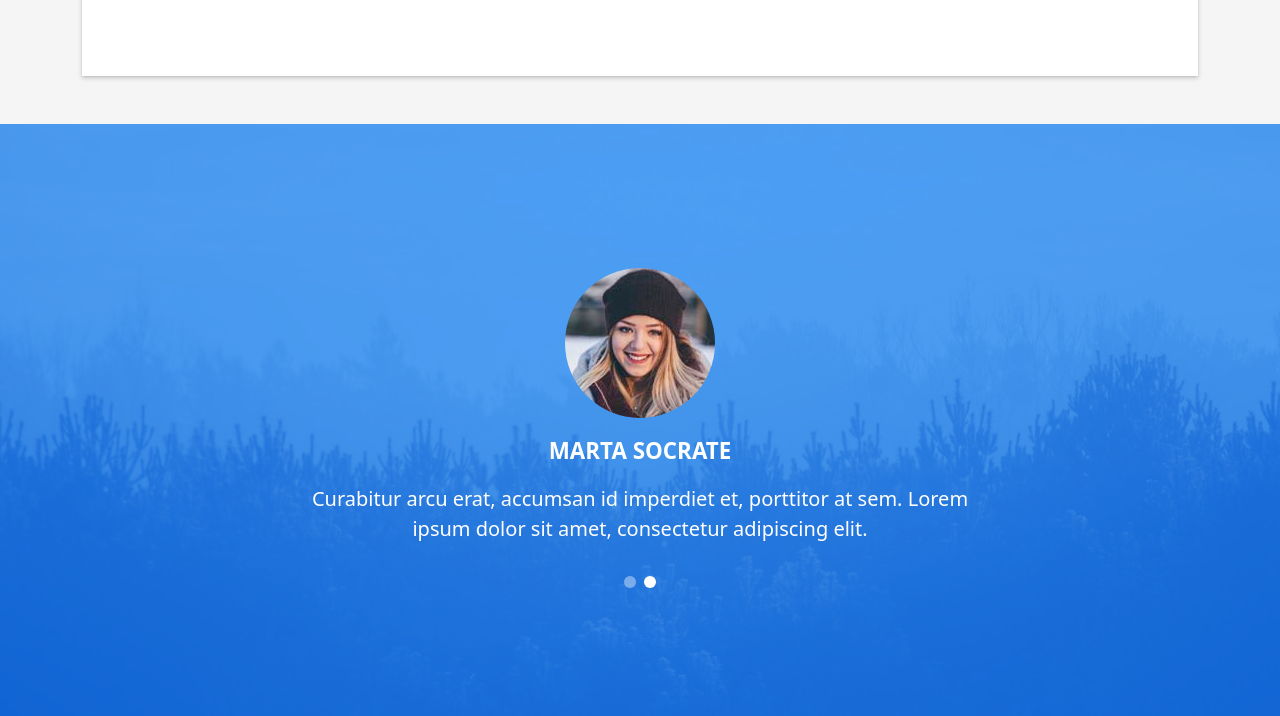
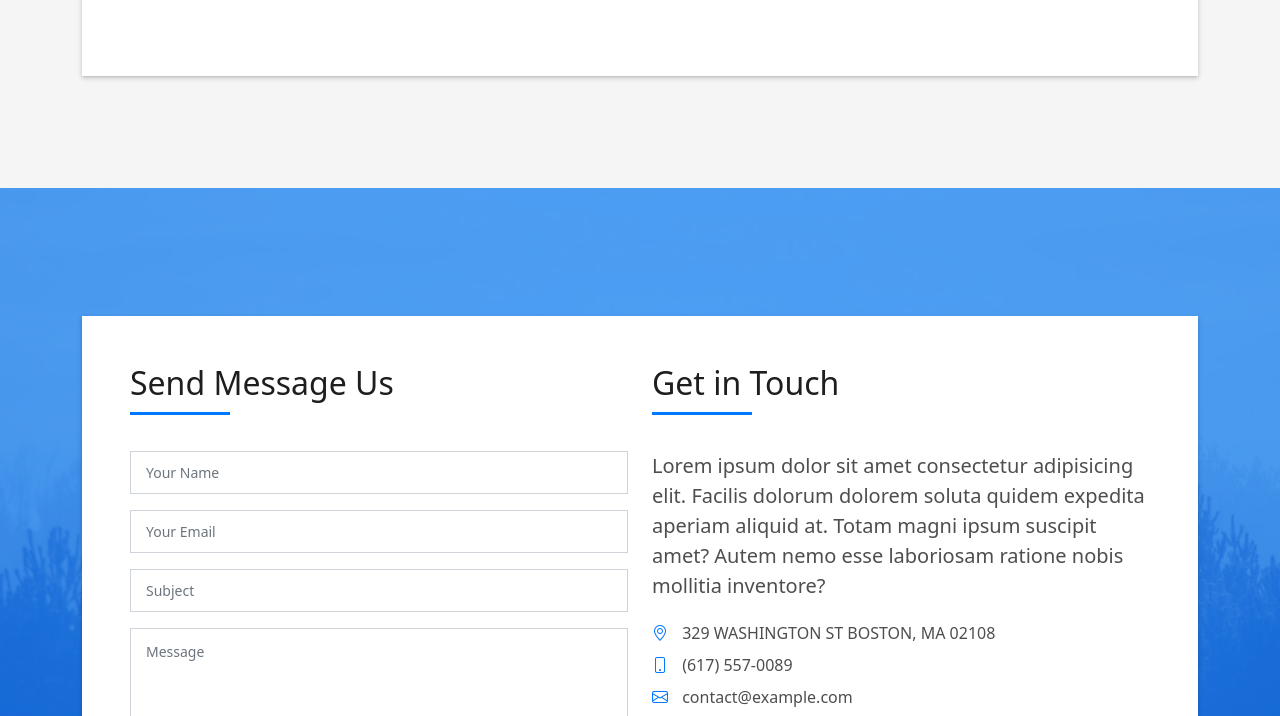
Before and after one commit to Raju2919293/Raju.github.io, a plain HTML site: page index.html in a window 1280 px wide. Shown: the part 1440-2156 px from the top of the page. Drawn offline with Linux system fonts and the light colour scheme.

Commit message:
first commit

```diff
--- a/index.html
+++ b/index.html
@@ -143,64 +143,6 @@
 
 
 
-
-
-
-
-    <!-- ======= Testimonials Section ======= -->
-    <div class="testimonials paralax-mf bg-image" style="background-image: url(assets/img/overlay-bg.jpg)">
-      <div class="overlay-mf"></div>
-      <div class="container">
-        <div class="row">
-          <div class="col-md-12">
-
-            <div class="testimonials-slider swiper" data-aos="fade-up" data-aos-delay="100">
-              <div class="swiper-wrapper">
-
-                <div class="swiper-slide">
-                  <div class="testimonial-box">
-                    <div class="author-test">
-                      <img src="assets/img/testimonial-2.jpg" alt="" class="rounded-circle b-shadow-a">
-                      <span class="author">Xavi Alonso</span>
-                    </div>
-                    <div class="content-test">
-                      <p class="description lead">
-                        Curabitur arcu erat, accumsan id imperdiet et, porttitor at sem. Lorem ipsum dolor sit amet,
-                        consectetur adipiscing elit.
-                      </p>
-                    </div>
-                  </div>
-                </div><!-- End testimonial item -->
-
-                <div class="swiper-slide">
-                  <div class="testimonial-box">
-                    <div class="author-test">
-                      <img src="assets/img/testimonial-4.jpg" alt="" class="rounded-circle b-shadow-a">
-                      <span class="author">Marta Socrate</span>
-                    </div>
-                    <div class="content-test">
-                      <p class="description lead">
-                        Curabitur arcu erat, accumsan id imperdiet et, porttitor at sem. Lorem ipsum dolor sit amet,
-                        consectetur adipiscing elit.
-                      </p>
-                    </div>
-                  </div>
-                </div><!-- End testimonial item -->
-              </div>
-              <div class="swiper-pagination"></div>
-            </div>
-
-            <!-- <div id="testimonial-mf" class="owl-carousel owl-theme">
-
-        </div> -->
-          </div>
-        </div>
-      </div>
-    </div><!-- End Testimonials Section -->
-
-    <!-- ======= Blog Section ======= -->
-
-
     <!-- ======= Contact Section ======= -->
     <section id="contact" class="paralax-mf footer-paralax bg-image sect-mt4 route" style="background-image: url(assets/img/overlay-bg.jpg)">
       <div class="overlay-mf"></div>
```
